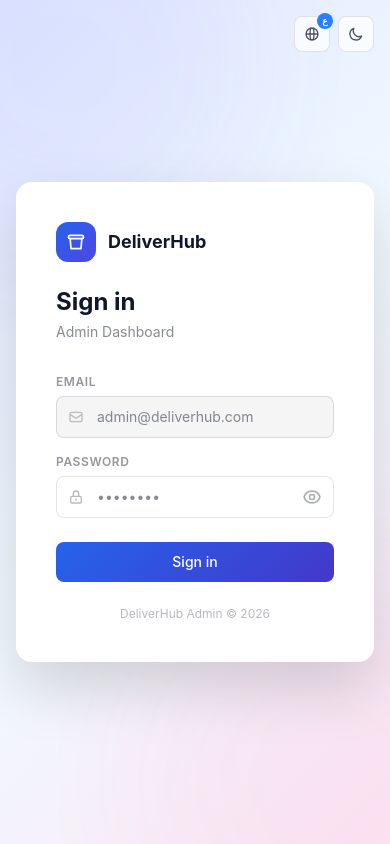
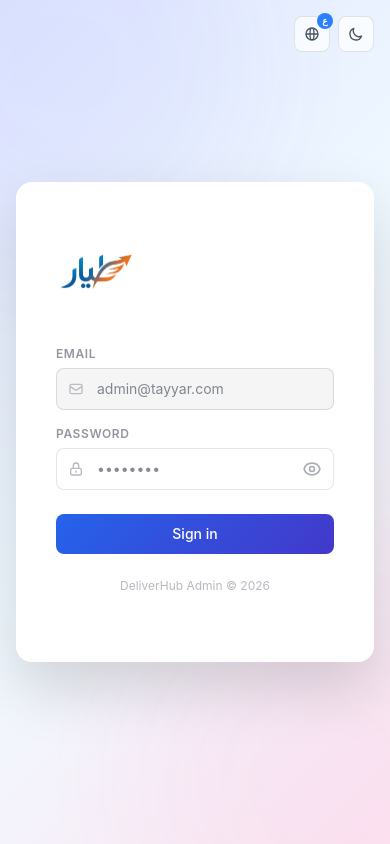
Before and after one commit to Gehad-Atef/deliverhub-admin, a React (Vite) app: page /login in a window 390 px wide. Built offline with nearby package versions, Linux system fonts and the light colour scheme.

Commit message:
feat:change logo

```diff
--- a/index.html
+++ b/index.html
@@ -2,9 +2,9 @@
 <html lang="en">
   <head>
     <meta charset="UTF-8" />
-    <link rel="icon" type="image/svg+xml" href="/favicon.svg" />
+    <link rel="icon" type="image/svg+xml" href="/public/logo-light.png" />
     <meta name="viewport" content="width=device-width, initial-scale=1.0" />
-    <title>deliverhub-admin</title>
+    <title>Tayyar Admin</title>
   </head>
   <body>
     <div id="root"></div>
--- a/package.json
+++ b/package.json
@@ -1,5 +1,5 @@
 {
-  "name": "deliverhub-admin",
+  "name": "tayyar-admin",
   "private": true,
   "version": "0.0.0",
   "type": "module",
--- a/src/components/shared/Sidebar.tsx
+++ b/src/components/shared/Sidebar.tsx
@@ -241,7 +241,7 @@ const navGroups = [
 
 const Sidebar = () => {
   const { admin, logout } = useAuth();
-    useUI();
+  const { theme } = useUI();
   const { t } = useTranslation();
   const [isOpen, setIsOpen] = useState(false);
 
@@ -279,17 +279,18 @@ const Sidebar = () => {
         {/* Header */}
         <div className="px-6 py-5 border-b border-[var(--border-color)] flex items-center justify-between">
           <div className="flex items-center gap-2.5">
-                        <div className="w-8 h-8 bg-blue-600 rounded-lg flex items-center justify-center">
-                            📦
+            <img
+              src={
+                theme === "dark"
+                  ? "/public/logo-dark.png"
+                  : "/public/logo-light.png"
+              }
+              className="w-25 h-10"
+              alt="طيار"
+            />
+            <span className="font-bold text-[var(--text-primary)]"></span>
           </div>
-                        <span className="font-bold text-[var(--text-primary)]">
-                            DeliverHub
-                        </span>
-                    </div>
-                    <button
-                        onClick={() => setIsOpen(false)}
-                        className="md:hidden"
-                    >
+          <button onClick={() => setIsOpen(false)} className="md:hidden">
             <X size={20} />
           </button>
         </div>
--- a/src/i18n/locales/en.ts
+++ b/src/i18n/locales/en.ts
@@ -110,7 +110,7 @@ export default {
     email: "Email",
     password: "Password",
     signingIn: "Signing in...",
-        adminDashboard: "Admin Dashboard",
+    adminDashboard: "Tayyar Admin",
     copyright: "DeliverHub Admin",
   },
   sidebar: {
@@ -248,8 +248,7 @@ export default {
     newDisputeAlerts: "New dispute alerts",
     newDisputeAlertsDesc: "Notify admin when a new dispute is opened",
     newOfficeRegistrations: "New office registrations",
-        newOfficeRegistrationsDesc:
-            "Notify when a new office requests approval",
+    newOfficeRegistrationsDesc: "Notify when a new office requests approval",
     dailyRevenueReport: "Daily revenue report",
     dailyRevenueReportDesc: "Send daily summary at midnight",
     adminAccounts: "Admin Accounts",
--- a/src/pages/auth/Login.tsx
+++ b/src/pages/auth/Login.tsx
@@ -192,49 +192,18 @@ const Login = () => {
           {/* Logo */}
           <div className="mb-8">
             <div className="flex items-center gap-3 mb-6">
-              <div
-                className="w-10 h-10 rounded-xl flex items-center justify-center shrink-0"
-                style={{
-                  background: "linear-gradient(135deg, #2563eb, #4f46e5)",
-                }}
-              >
-                <svg
-                  xmlns="http://www.w3.org/2000/svg"
-                  className="w-5 h-5 text-white"
-                  fill="none"
-                  viewBox="0 0 24 24"
-                  stroke="currentColor"
-                >
-                  <path
-                    strokeLinecap="round"
-                    strokeLinejoin="round"
-                    strokeWidth={2}
-                    d="M5 8h14M5 8a2 2 0 110-4h14a2 2 0 110 4M5 8l1 12h12l1-12"
-                  />
-                </svg>
-              </div>
+              <img
+                src={
+                  isDark ? "/public/logo-dark.png" : "/public/logo-light.png"
+                }
+                className="w-20 h-10 shrink-0"
+                alt="طيار"
+              />
               <span
                 className="text-lg font-bold"
                 style={{ color: isDark ? "white" : "#0f172a" }}
-              >
-                DeliverHub
-              </span>
+              ></span>
             </div>
-
-            <h2
-              className="text-2xl font-bold mb-1"
-              style={{ color: isDark ? "white" : "#0f172a" }}
-            >
-              {t("auth.signIn")}
-            </h2>
-            <p
-              className="text-sm"
-              style={{
-                color: isDark ? "rgba(255,255,255,0.45)" : "rgba(15,23,42,0.5)",
-              }}
-            >
-              {t("auth.adminDashboard")}
-            </p>
           </div>
 
           {/* API Error */}
@@ -308,7 +277,7 @@ const Login = () => {
                     if (validationErrors.email)
                       setValidationErrors({ ...validationErrors, email: "" });
                   }}
-                  placeholder="admin@deliverhub.com"
+                  placeholder="admin@tayyar.com"
                   disabled={isLoading}
                   className={`w-full pl-10 pr-4 py-2.5 rounded-lg text-sm outline-none transition-all
                     ${isLoading ? "opacity-50 cursor-not-allowed" : ""}
--- a/src/pages/escrow/Escrow.tsx
+++ b/src/pages/escrow/Escrow.tsx
@@ -1,7 +1,14 @@
 import React, { useEffect, useState } from "react";
 import { useDispatch, useSelector } from "react-redux";
 import { useTranslation } from "react-i18next";
-import { Shield, CheckCircle, RotateCcw, Clock } from "lucide-react";
+import {
+  Shield,
+  CheckCircle,
+  RotateCcw,
+  Clock,
+  X,
+  ShieldOff,
+} from "lucide-react";
 import {
   fetchEscrow,
   releaseEscrow,
@@ -75,7 +82,7 @@ const ConfirmModal: React.FC<{
             onClick={onClose}
             className="w-7 h-7 flex items-center justify-center rounded-lg text-[var(--text-muted)] hover:text-[var(--text-primary)] hover:bg-[var(--bg-primary)] transition-colors"
           >
-            <i className="ti ti-x text-[16px]" />
+            <X size={16} />
           </button>
         </div>
 
@@ -250,10 +257,11 @@ const EscrowPage: React.FC = () => {
             <table className="w-full border-collapse text-[12.5px] min-w-[700px]">
               <thead>
                 <tr className="bg-[var(--bg-primary)]">
-                  {tableColumns.map((col) => (
+                  {tableColumns.map((col, idx) => (
                     <th
                       key={col}
-                      className={`px-3.5 py-2.5 text-${isRTL ? "right" : "left"} text-[10.5px] font-medium text-[var(--text-muted)] border-b border-[var(--border-color)] uppercase tracking-[0.05em]`}
+                      className={`px-3.5 py-2.5 text-${isRTL ? "right" : "left"} text-[10.5px] font-medium text-[var(--text-muted)] border-b border-[var(--border-color)] uppercase tracking-[0.05em]
+                      ${idx === tableColumns.length - 1 ? "sticky end-0 bg-[var(--bg-primary)] z-10" : ""}`}
                     >
                       {col}
                     </th>
@@ -275,7 +283,10 @@ const EscrowPage: React.FC = () => {
                       colSpan={7}
                       className="px-4 py-12 text-center text-[13px] text-[var(--text-muted)]"
                     >
-                      <i className="ti ti-shield-off text-[28px] block mb-2 mx-auto" />
+                      <ShieldOff
+                        size={28}
+                        className="block mb-2 mx-auto text-[var(--text-muted)]"
+                      />
                       No transactions found
                     </td>
                   </tr>
@@ -324,7 +335,7 @@ const EscrowPage: React.FC = () => {
                       </td>
 
                       {/* Actions */}
-                      <td className="px-3.5 py-2.5 border-b border-[var(--border-color)]">
+                      <td className="px-3.5 py-2.5 border-b border-[var(--border-color)] sticky end-0 bg-[var(--bg-secondary)] z-10">
                         {(transaction.status === "held" ||
                           transaction.status === "disputed") && (
                           <div className="flex items-center gap-2">
```
Also changed, not shown: public/logo-dark.png (added), public/logo-light.png (added). Lines whose indentation alone changed are shown as unchanged.
